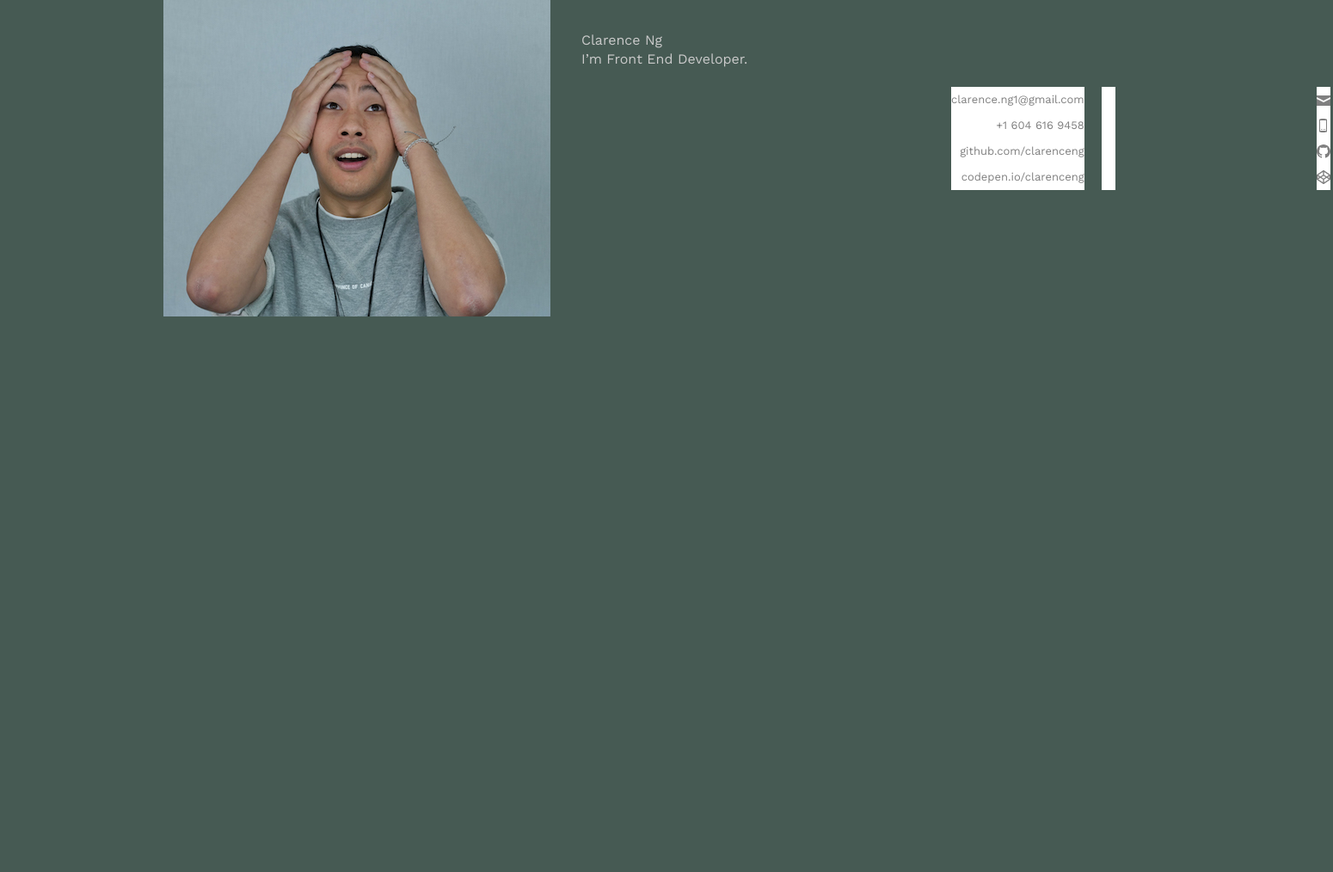
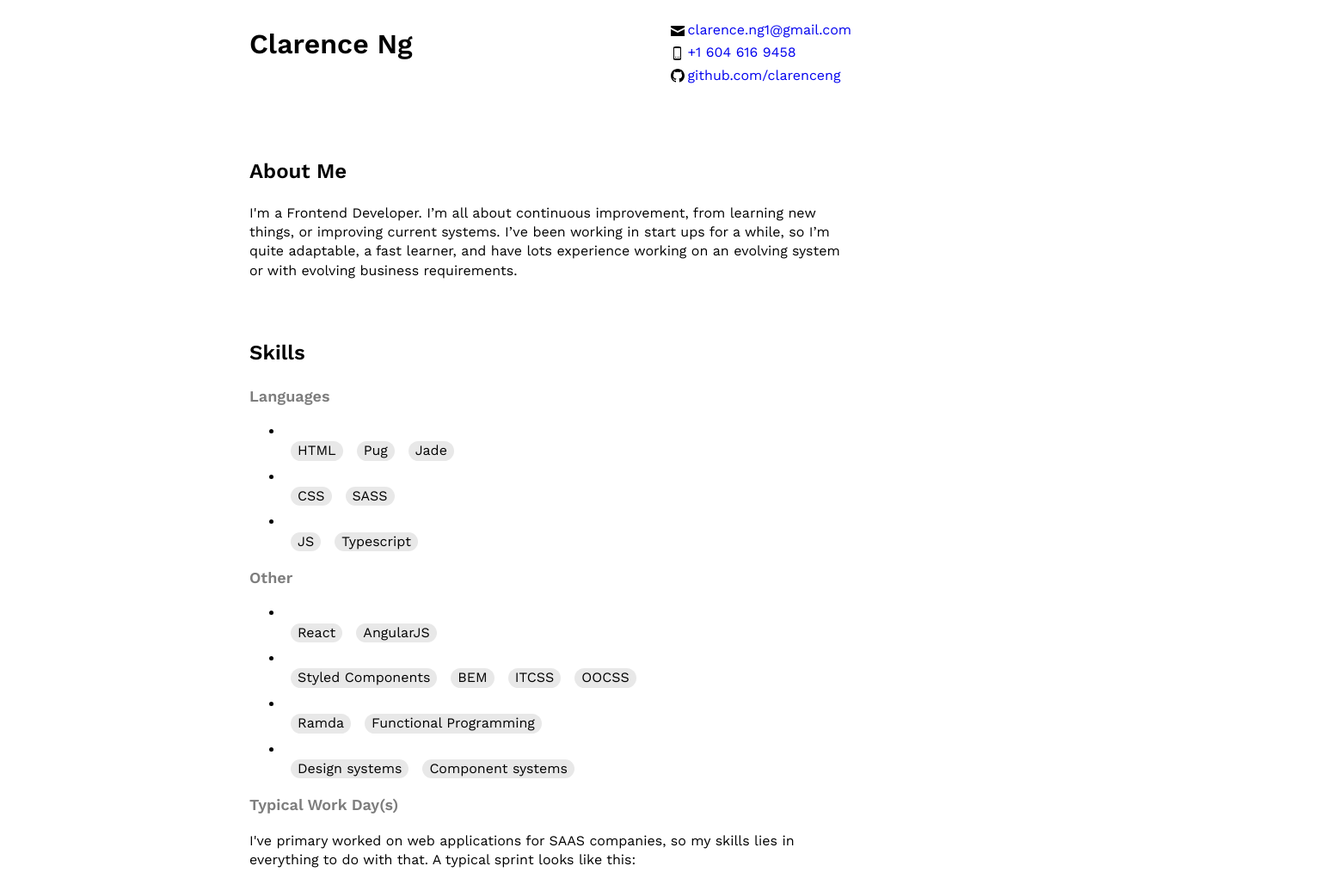
Before and after one commit to clarenceng/portfolio, a website: page src/index.pug in a window 1280 px wide. Shown: the top 1014 px of the page at 86% size, 1550 px wide, since content can reach past the window. Before the commit the page ends 800 px from the top, so only its background shows below. Drawn offline with nearby package versions, Linux system fonts and the light colour scheme; files that its build step writes are made by us from their sources.

Commit message:
converted to simple version

```diff
--- a/src/index.js
+++ b/src/index.js
@@ -1,10 +1,10 @@
 function init() {
   console.log('init')
-  anime({
-    targets: 'div',
-    translateX: 250,
-    rotate: '1turn',
-    backgroundColor: '#FFF',
-    duration: 800
-  });
+  // anime({
+  //   targets: 'div',
+  //   translateX: 250,
+  //   rotate: '1turn',
+  //   backgroundColor: '#FFF',
+  //   duration: 800
+  // });
 }
--- a/src/index.pug
+++ b/src/index.pug
@@ -3,37 +3,137 @@ html
     title Clarence Ng
     meta(charset='utf-8')
     meta(name='viewport' content='width=device-width, initial-scale=1.0, maximum-scale=1.0, user-scalable=no')
+    meta(name='format-detection' content='telephone=no')
     link(href='./style.css' rel='stylesheet')
     link(href='http://fonts.googleapis.com/css?family=Work+Sans:400,600&text=1230ABCDEFGHIJKLMNOPQRSTUVWXYZabcdefghijklmnopqrstuvwxyz%20' rel='stylesheet')
     script(src='js.min.js')
 
   body
-    main.main
-      section.section.left
-        img(src='./1.jpg')
-      section.section.content
-        p Clarence Ng
-        p I’m Front End Developer.
+    main.main(role='main')
+      header.header
+        h1 Clarence Ng
+        nav
+          ul.links
+            li.links__item
+              a(href='mailto:clarence.ng1@gmail.com')
+                svg(xmlns='http://www.w3.org/2000/svg' version='1.1' width='16' height='16' viewBox='0 0 16 16' transform='translate(0 3)')
+                  path(d='M0 0v2l8 4 8-4v-2h-16zm0 4v8h16v-8l-8 4-8-4z')
+                span clarence.ng1@gmail.com
+            li.links__item
+              a(href='tel:+16046169458')
+                svg(xmlns='http://www.w3.org/2000/svg' version='1.1' width='16' height='16' viewBox='0 0 16 16' transform='translate(3)')
+                  path(d='M4.375 0c-2.184 0-3.808.45-3.875.469-.282.081-.5.363-.5.656v13.75c0 .293.22.545.5.625.068.02 1.691.5 3.875.5 2.174 0 4.047-.45 4.125-.469.292-.073.5-.354.5-.656v-13.75c0-.301-.209-.584-.5-.656-.079-.02-1.95-.469-4.125-.469zm-3.375 2h7v12h-7v-12zm1.25 10l-.25.5.25.5h.75v-1h-.75zm2.25 0l-.5.5v.5h1v-.5l-.5-.5zm1.5 0v1h1v-1h-1z')
+                span +1 604 616 9458
+            li.links__item
+              a(href='https://www.github.com/clarenceng')
+                svg(xmlns="http://www.w3.org/2000/svg" version="1.1" width="16" height="16" viewBox="0 0 16 16")
+                  path(d="M8 0c-4.417 0-8 3.581-8 8 0 3.534 2.29 6.536 5.469 7.594.4.073.563-.163.563-.375 0-.19-.027-.707-.031-1.375-2.225.483-2.688-1.063-2.688-1.063-.364-.924-.875-1.188-.875-1.188-.726-.496.031-.469.031-.469.803.057 1.219.813 1.219.813.714 1.222 1.888.861 2.344.656.073-.517.271-.864.5-1.063-1.776-.202-3.625-.871-3.625-3.938 0-.873.301-1.596.813-2.156-.082-.203-.373-1.024.063-2.125 0 0 .691-.223 2.219.813.638-.177 1.32-.247 2-.25.679.003 1.361.073 2 .25 1.527-1.035 2.188-.813 2.188-.813.436 1.101.176 1.923.094 2.125.513.559.813 1.282.813 2.156 0 3.073-1.874 3.739-3.656 3.938.287.247.563.722.563 1.469 0 1.069-.031 1.956-.031 2.219 0 .214.156.453.563.375 3.176-1.06 5.469-4.061 5.469-7.594 0-4.419-3.582-8-8-8z")
+                span github.com/clarenceng
 
-        nav.links
-          .text
-            p.row clarence.ng1@gmail.com
-            p.row +1 604 616 9458
-            p.row github.com/clarenceng
-            p.row codepen.io/clarenceng
-          .icons
-            .row
-              svg(xmlns='http://www.w3.org/2000/svg' version='1.1' width='16' height='16' viewBox='0 0 16 16' transform='translate(0 3)')
-                path(d='M0 0v2l8 4 8-4v-2h-16zm0 4v8h16v-8l-8 4-8-4z')
-            .row
-              svg(xmlns='http://www.w3.org/2000/svg' version='1.1' width='16' height='16' viewBox='0 0 16 16' transform='translate(3)')
-                path(d='M4.375 0c-2.184 0-3.808.45-3.875.469-.282.081-.5.363-.5.656v13.75c0 .293.22.545.5.625.068.02 1.691.5 3.875.5 2.174 0 4.047-.45 4.125-.469.292-.073.5-.354.5-.656v-13.75c0-.301-.209-.584-.5-.656-.079-.02-1.95-.469-4.125-.469zm-3.375 2h7v12h-7v-12zm1.25 10l-.25.5.25.5h.75v-1h-.75zm2.25 0l-.5.5v.5h1v-.5l-.5-.5zm1.5 0v1h1v-1h-1z')
-            .row
-              svg(xmlns="http://www.w3.org/2000/svg" version="1.1" width="16" height="16" viewBox="0 0 16 16")
-                path(d="M8 0c-4.417 0-8 3.581-8 8 0 3.534 2.29 6.536 5.469 7.594.4.073.563-.163.563-.375 0-.19-.027-.707-.031-1.375-2.225.483-2.688-1.063-2.688-1.063-.364-.924-.875-1.188-.875-1.188-.726-.496.031-.469.031-.469.803.057 1.219.813 1.219.813.714 1.222 1.888.861 2.344.656.073-.517.271-.864.5-1.063-1.776-.202-3.625-.871-3.625-3.938 0-.873.301-1.596.813-2.156-.082-.203-.373-1.024.063-2.125 0 0 .691-.223 2.219.813.638-.177 1.32-.247 2-.25.679.003 1.361.073 2 .25 1.527-1.035 2.188-.813 2.188-.813.436 1.101.176 1.923.094 2.125.513.559.813 1.282.813 2.156 0 3.073-1.874 3.739-3.656 3.938.287.247.563.722.563 1.469 0 1.069-.031 1.956-.031 2.219 0 .214.156.453.563.375 3.176-1.06 5.469-4.061 5.469-7.594 0-4.419-3.582-8-8-8z")
-            .row
-              svg(xmlns="http://www.w3.org/2000/svg" version="1.1" width="1792" height="1792" viewBox="0 0 1792 1792")
-                path(d="M216 1169l603 402v-359l-334-223zm-62-144l193-129-193-129v258zm819 546l603-402-269-180-334 223v359zm-77-493l272-182-272-182-272 182zm-411-275l334-223v-359l-603 402zm960 93l193 129v-258zm-138-93l269-180-603-402v359zm485-180v546q0 41-34 64l-819 546q-21 13-43 13t-43-13l-819-546q-34-23-34-64v-546q0-41 34-64l819-546q21-13 43-13t43 13l819 546q34 23 34 64z")
+      section.section
+        h2 About Me
+        p I'm a Frontend Developer. I’m all about continuous improvement, from learning new things, or improving current systems. I’ve been working in start ups for a while, so I’m quite adaptable, a fast learner, and have lots experience working on an evolving system or with evolving business requirements.
+
+      section.section
+        h2 Skills
+        article
+          h3.subtitle Languages
+          ul
+            li.skill
+              ul.pill-list
+                li HTML
+                li Pug
+                li Jade
+            li.skill
+              ul.pill-list
+                li CSS
+                li SASS
+            li.skill
+              ul.pill-list
+                li JS
+                li Typescript
+
+        article
+          h3.subtitle Other
+          ul
+            li.skill
+              ul.pill-list
+                li React
+                li AngularJS
+            li.skill
+              ul.pill-list
+                li Styled Components
+                li BEM
+                li ITCSS
+                li OOCSS
+            li.skill
+              ul.pill-list
+                li Ramda
+                li Functional Programming
+            li.skill
+              ul.pill-list
+                li Design systems
+                li Component systems
+
+        article
+          h3.subtitle Typical Work Day(s)
+          p I've primary worked on web applications for SAAS companies, so my skills lies in everything to do with that. A typical sprint looks like this:
+          ol
+            li Review mockups to see if it’s technically feasible
+            li Offer suggestions on changes that could make features more cost effective (easier to do)
+            li Plan and investigate how features will be integrated into the application
+            li Create sprint tasks based off feature request or changes
+            li Convert mockups into a working feature using HTML, CSS, JS
+            li Write tests and do a functional test
+            li Code review
+
+      section.section
+        h2 Experience
+
+        article
+          .exp-header
+            h3 Grow Technologies
+            .exp-header__date
+              p Sept 18 - Apr 19
+              p.exp-header__length 8 months
+          div Frontend Developer
+
+          ul
+            li Spearheaded and contributed to the re-architecture of our frontend technologies
+            li Created a scalable, modular, and reuse-able frontend using React, Typescript, and Styled-Components
+            li Helped with creation of a design system
+
+        article
+          .exp-header
+            h3 Edvisor.io
+            .exp-header__date
+              p Jan 15 - Aug 18
+              p.exp-header__length 3 years 8 months
+          div Frontend Developer
+
+          ul
+            li Implemented features in AngularJs and Ramda
+            li Created and maintained a component system documented in Storybook
+            li Helped with the development of a design system
+            li Gauged design mockups for technical feasibility and either implemented them or offered alternative solutions for faster and cleaner implementation
+            li Created a style guide using SASS/OOCSS/ITCSS/BEM
+            li Planned company events!
+
+        article
+          .exp-header
+            h3 Freelance
+            .exp-header__date
+              p Oct 14 - Apr 15
+              p.exp-header__length 7 months
+          div Frontend Developer
+
+          p Developed:
+          ul
+            li Landing pages
+            li Brochure sites
+            li Features for web applications
+
+
 
   script.
     init()
--- a/src/style.scss
+++ b/src/style.scss
@@ -1,46 +1,4 @@
-/* http://meyerweb.com/eric/tools/css/reset/
-   v2.0 | 20110126
-   License: none (public domain)
-*/
-
-html, body, div, span, applet, object, iframe,
-h1, h2, h3, h4, h5, h6, p, blockquote, pre,
-a, abbr, acronym, address, big, cite, code,
-del, dfn, em, img, ins, kbd, q, s, samp,
-small, strike, strong, sub, sup, tt, var,
-b, u, i, center,
-dl, dt, dd, ol, ul, li,
-fieldset, form, label, legend,
-table, caption, tbody, tfoot, thead, tr, th, td,
-article, aside, canvas, details, embed,
-figure, figcaption, footer, header, hgroup,
-menu, nav, output, ruby, section, summary,
-time, mark, audio, video {
-	margin: 0;
-	padding: 0;
-	border: 0;
-	font-size: 100%;
-	font: inherit;
-	vertical-align: baseline;
-}
-/* HTML5 display-role reset for older browsers */
-article, aside, details, figcaption, figure,
-footer, header, hgroup, menu, nav, section {
-	display: block;
-}
-body {
-	line-height: 1;
-}
-ol, ul {
-	list-style: none;
-}
-
-
-// Base Styles
-$primary500: #CACACA;
-$background500: #465a53;
-
-$max-width: 900px;
+$breakpoint: 600px;
 
 * {
   box-sizing: border-box;
@@ -53,63 +11,86 @@ body {
 	line-height: 1.4;
 	-webkit-font-smoothing: antialiased;
 	-moz-osx-font-smoothing: grayscale;
-	color: $primary500;
-	background: $background500;
 }
 
 .main {
-	max-width: $max-width;
+	max-width: 700px;
 	margin: 0 auto;
+}
+
+.header {
 	display: flex;
+	justify-content: space-between;
+	margin-bottom: 32px;
+
+	@media screen and (max-width: $breakpoint) {
+		display: block;
+	}
+}
+
+.links {
+	list-style: none;
+
+	@media screen and (max-width: $breakpoint) {
+		padding: 0;
+	}
+}
+
+.links__item {
+	margin-bottom: 4px;
+
+	svg {
+		margin-right: 4px;
+	}
+
+	a {
+		text-decoration: none;
+		display: flex;
+		align-items: center;
+	}
 }
 
 .section {
-	flex: 0 0 50%;
-	height: 100%;
+	padding: 16px 0;
 }
 
-.left {
+.subtitle {
+	color: #7d7d7d;
+	font-size: 18px;
+}
+
+.skill {
+	margin-bottom: 8px;
+}
+
+.pill-list {
+	list-style: none;
 	display: flex;
-	align-items: flex-end;
-	background-color: #95a9b2;
-	background: linear-gradient(115deg, transparent 75%, rgba(0,0,0,.1) 50%), linear-gradient(245deg, transparent 75%, rgba(0,0,0,.25) 50%), linear-gradient(115deg, transparent 75%, rgba(0,0,0,.2) 50%) 15px -30px, linear-gradient(245deg, transparent 75%, #95a9b2 50%) 15px -30px, -webkit-gradient(linear, 40% 100%, 200% 100%, from(#fff), to(rgba(255, 255, 255, 0.5)));
-	background-size: 50px 75px;
-	img {
-		width: 100%;
+	padding: 0;
+
+	li {
+		background: #e8e8e8;
+		padding-left: 8px;
+		padding-right: 8px;
+		margin-left: 8px;
+		margin-right: 8px;
+		border-radius: 20px;
 	}
 }
 
-.content {
-	padding: 36px;
+.exp-header {
+	display: flex;
+	justify-content: space-between;
+	align-items: center;
 }
 
-.links {
-	margin-top: 20px;
-	margin-right: 7px;
+.exp-header__date {
 	display: flex;
-	justify-content: flex-end;
-	color: gray;
+	align-items: baseline;
 }
 
-.row {
-	height: 30px;
-	display: flex;
-	align-items: center;
-	justify-content: flex-end;
-
-	svg {
-		display: block;
-    width: 100%;
-    height: auto;
-		fill: gray;
-	}
+.exp-header__length {
+	font-size: 12px;
+	margin-left: 8px;
+	color: #7d7d7d;
 }
-
-.text {
-	font-size: 13px;
-	margin-right: 20px;
-}
-
-.icons {
-	max-width: 16px;
-}
```
